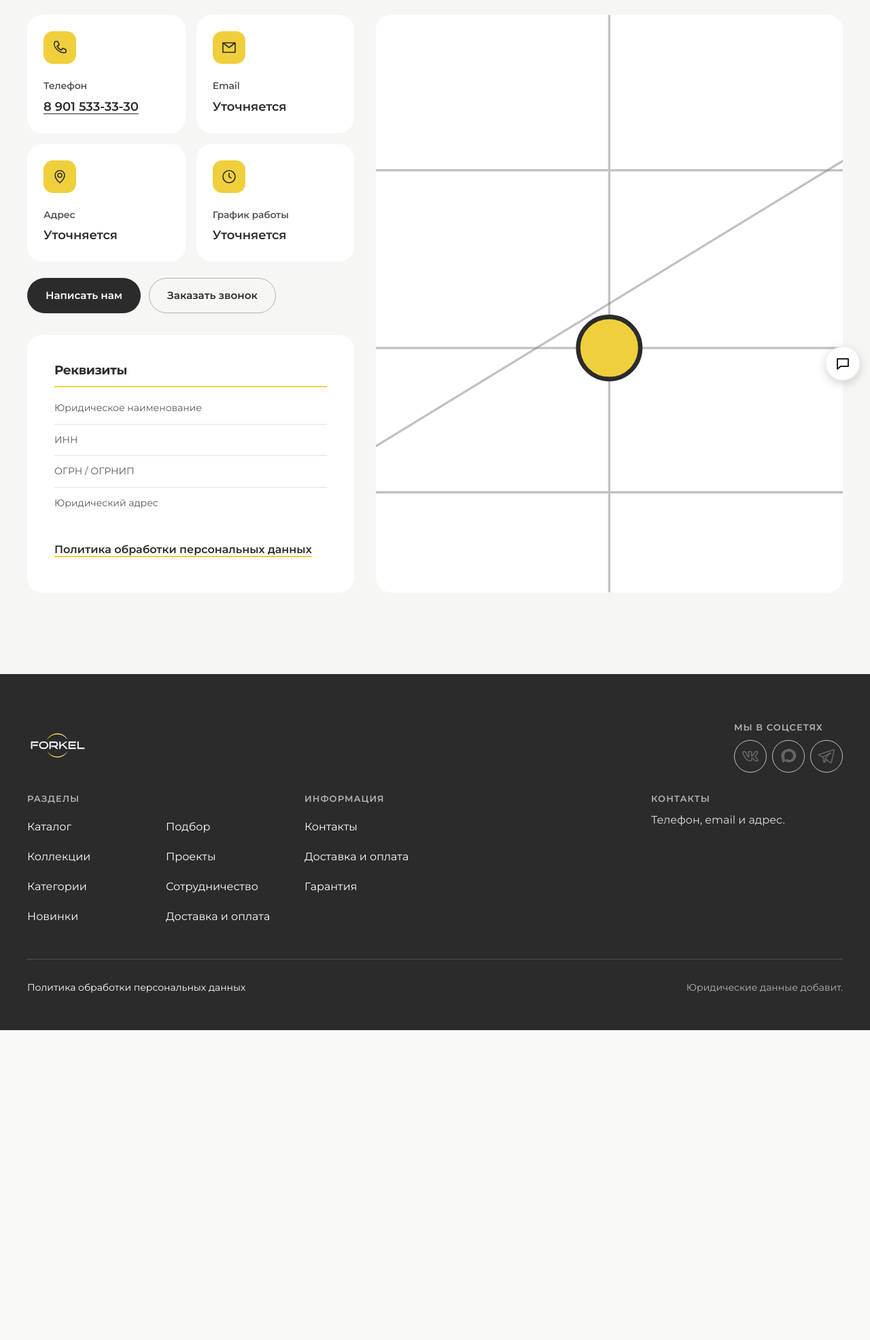
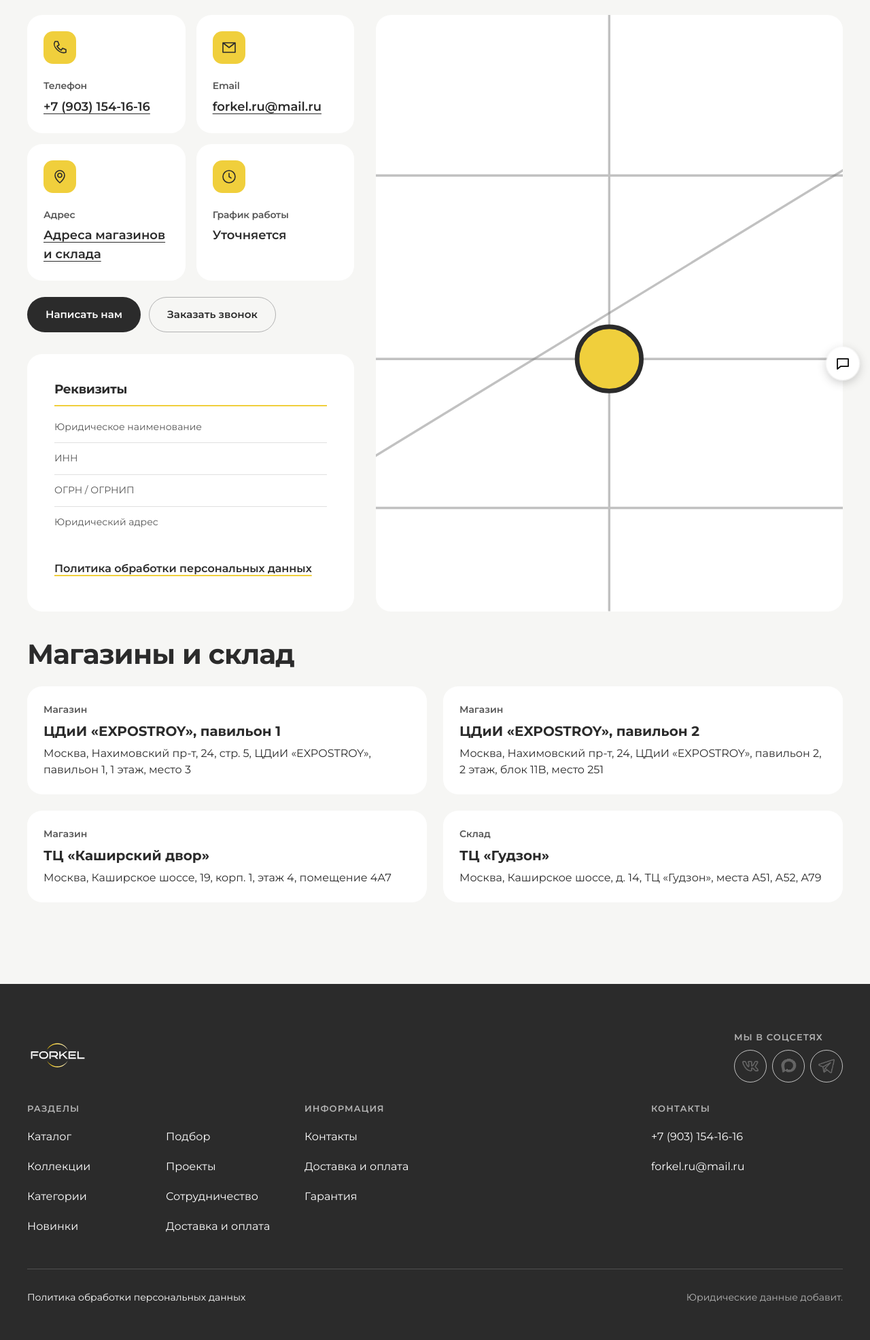
Before and after one commit to fhntv06/company_forkel_Bitrix, a PHP site: page /contacts.html in a window 1280 px wide. Shown: the part 225-2197 px from the top of the page at 68% size. Before the commit the page ends 1741 px from the top, so only its background shows below. Run offline with PHP 8.4, Linux system fonts and the light colour scheme.

Commit message:
feat(v4): адреса магазинов и склада на «Контактах» (TASK-007), телефон и email в шапке, подвале и контактах всех страниц

```diff
--- a/prototype/homepage-v4/contacts.html
+++ b/prototype/homepage-v4/contacts.html
@@ -4,7 +4,7 @@
   <meta charset="utf-8">
   <meta name="viewport" content="width=device-width, initial-scale=1">
   <title>FORKEL — контакты (прототип)</title>
-  <meta name="description" content="Прототип страницы контактов FORKEL. Телефон, email, адрес, карта и реквизиты — заглушки до получения данных.">
+  <meta name="description" content="Прототип страницы контактов FORKEL. Телефон, email, адреса магазинов и склада, карта и реквизиты (реквизиты — заглушки до получения данных).">
   <meta name="robots" content="noindex, nofollow">
   <script>document.documentElement.className = 'js';</script>
   <link rel="stylesheet" href="styles.css">
@@ -131,7 +131,7 @@
         <li class="fk-nav__mobile-only"><a class="fk-nav__link" href="index.html#delivery">Доставка и оплата</a></li>
         <li><a class="fk-nav__link" href="contacts.html" aria-current="page">Контакты</a></li>
         <li class="fk-nav__mobile-only fk-nav__account"><a class="fk-nav__link" href="account.html">Личный кабинет</a></li>
-        <li class="fk-nav__phone"><span class="fk-phone">Телефон</span></li>
+        <li class="fk-nav__phone"><a class="fk-phone" href="tel:+79031541616">+7 (903) 154-16-16</a></li>
       </ul>
     </nav>
 
@@ -154,7 +154,7 @@
         <span class="fk-vh">Корзина<span data-cart-sr></span></span>
         <span class="fk-badge" data-cart-count hidden aria-hidden="true">0</span>
       </a>
-      <span class="fk-phone fk-phone--header">Телефон</span>
+      <a class="fk-phone fk-phone--header" href="tel:+79031541616">+7 (903) 154-16-16</a>
       <button class="fk-menu-btn" type="button" aria-expanded="false" aria-controls="site-nav">Меню</button>
     </div>
   </div>
@@ -171,9 +171,9 @@
       <div class="fk-ct">
         <section class="fk-ct-connection" aria-labelledby="ct-title">
           <div class="fk-ct-channels">
-            <article class="fk-ct-channel"><span class="fk-ct-channel__icon"><svg viewBox="0 0 24 24" aria-hidden="true"><path d="M5 3h4l2 5-3 2a16 16 0 006 6l2-3 5 2v4c-9 3-21-9-16-16Z"/></svg></span><h2>Телефон</h2><p><a href="tel:+79015333330">8 901 533-33-30</a></p></article>
-            <article class="fk-ct-channel"><span class="fk-ct-channel__icon"><svg viewBox="0 0 24 24" aria-hidden="true"><path d="M3 5h18v14H3ZM3 5l9 7 9-7"/></svg></span><h2>Email</h2><p>Уточняется</p></article>
-            <article class="fk-ct-channel"><span class="fk-ct-channel__icon"><svg viewBox="0 0 24 24" aria-hidden="true"><path d="M19 10c0 5-7 11-7 11S5 15 5 10a7 7 0 1114 0ZM15 10a3 3 0 11-6 0 3 3 0 016 0Z"/></svg></span><h2>Адрес</h2><p>Уточняется</p></article>
+            <article class="fk-ct-channel"><span class="fk-ct-channel__icon"><svg viewBox="0 0 24 24" aria-hidden="true"><path d="M5 3h4l2 5-3 2a16 16 0 006 6l2-3 5 2v4c-9 3-21-9-16-16Z"/></svg></span><h2>Телефон</h2><p><a href="tel:+79031541616">+7 (903) 154-16-16</a></p></article>
+            <article class="fk-ct-channel"><span class="fk-ct-channel__icon"><svg viewBox="0 0 24 24" aria-hidden="true"><path d="M3 5h18v14H3ZM3 5l9 7 9-7"/></svg></span><h2>Email</h2><p><a href="mailto:forkel.ru@mail.ru">forkel.ru@mail.ru</a></p></article>
+            <article class="fk-ct-channel"><span class="fk-ct-channel__icon"><svg viewBox="0 0 24 24" aria-hidden="true"><path d="M19 10c0 5-7 11-7 11S5 15 5 10a7 7 0 1114 0ZM15 10a3 3 0 11-6 0 3 3 0 016 0Z"/></svg></span><h2>Адрес</h2><p><a href="#ct-places">Адреса магазинов и склада</a></p></article>
             <article class="fk-ct-channel"><span class="fk-ct-channel__icon"><svg viewBox="0 0 24 24" aria-hidden="true"><path d="M21 12a9 9 0 11-18 0 9 9 0 0118 0ZM12 7v5l3 2"/></svg></span><h2>График работы</h2><p>Уточняется</p></article>
           </div>
           <p class="fk-ct-actions"><button class="fk-btn fk-btn--primary" type="button" data-feedback aria-haspopup="dialog">Написать нам</button> <button class="fk-btn fk-btn--secondary" type="button" data-callback aria-haspopup="dialog">Заказать звонок</button></p>
@@ -195,6 +195,31 @@
           <p class="fk-ct-links"><a class="fk-link fk-link--tap" href="#" data-stub="Страница политики не создана.">Политика обработки персональных данных</a></p>
         </section>
       </div>
+      <section class="fk-ct-places" id="ct-places" aria-labelledby="ct-places-title">
+        <h2 class="fk-ct-places__title" id="ct-places-title">Магазины и склад</h2>
+        <ul class="fk-ct-places__list">
+          <li class="fk-ct-place">
+            <p class="fk-ct-place__type">Магазин</p>
+            <h3>ЦДиИ «EXPOSTROY», павильон 1</h3>
+            <address>Москва, Нахимовский пр-т, 24, стр. 5, ЦДиИ «EXPOSTROY», павильон 1, 1 этаж, место 3</address>
+          </li>
+          <li class="fk-ct-place">
+            <p class="fk-ct-place__type">Магазин</p>
+            <h3>ЦДиИ «EXPOSTROY», павильон 2</h3>
+            <address>Москва, Нахимовский пр-т, 24, ЦДиИ «EXPOSTROY», павильон 2, 2 этаж, блок 11B, место 251</address>
+          </li>
+          <li class="fk-ct-place">
+            <p class="fk-ct-place__type">Магазин</p>
+            <h3>ТЦ «Каширский двор»</h3>
+            <address>Москва, Каширское шоссе, 19, корп. 1, этаж 4, помещение 4А7</address>
+          </li>
+          <li class="fk-ct-place">
+            <p class="fk-ct-place__type">Склад</p>
+            <h3>ТЦ «Гудзон»</h3>
+            <address>Москва, Каширское шоссе, д. 14, ТЦ «Гудзон», места А51, А52, А79</address>
+          </li>
+        </ul>
+      </section>
     </div>
   </main>
 
@@ -254,7 +279,8 @@
         </nav>
         <div class="fk-footer__contacts">
           <h2>Контакты</h2>
-          <p>Телефон, email и адрес.</p>
+          <p><a href="tel:+79031541616">+7 (903) 154-16-16</a></p>
+          <p><a href="mailto:forkel.ru@mail.ru">forkel.ru@mail.ru</a></p>
         </div>
       </div>
     </div>
--- a/prototype/homepage-v4/css/contacts.css
+++ b/prototype/homepage-v4/css/contacts.css
@@ -38,3 +38,13 @@
 .fk-ct-channel a { color:inherit; text-decoration:underline; text-underline-offset:4px; }
 @media(min-width:1024px) { .fk-ct > .fk-ct-connection:first-child { padding:0; } }
 @media(max-width:479px) { .fk-ct-channels { grid-template-columns:1fr; } }
+
+/* TASK-007: адреса магазинов и склада — карточки в 2 колонки от 768 px, из одной — ниже. Секция вне сетки .fk-ct. */
+.fk-ct-places { margin-top:40px; scroll-margin-top:calc(var(--fk-header-h) + 16px); }
+.fk-ct-places__title { margin:0 0 24px; font-size:var(--fk-fs-h2); line-height:1.15; font-weight:700; letter-spacing:-0.02em; overflow-wrap:break-word; }
+.fk-ct-places__list { display:grid; grid-template-columns:minmax(0,1fr); gap:var(--fk-col-gap); margin:0; padding:0; list-style:none; }
+.fk-ct-place { display:grid; gap:8px; align-content:start; min-width:0; padding:24px; border-radius:var(--fk-r-lg); background:var(--fk-surface); }
+.fk-ct-place__type { margin:0; font-size:var(--fk-fs-small); font-weight:600; color:var(--fk-ink-muted); }
+.fk-ct-place h3 { margin:0; font-size:1.25rem; line-height:1.25; letter-spacing:0; font-weight:700; overflow-wrap:break-word; }
+.fk-ct-place address { margin:0; font-style:normal; font-size:1rem; line-height:1.5; overflow-wrap:break-word; }
+@media (min-width:768px) { .fk-ct-places__list { grid-template-columns:repeat(2,minmax(0,1fr)); } }
--- a/prototype/homepage-v4/css/header.css
+++ b/prototype/homepage-v4/css/header.css
@@ -39,7 +39,8 @@
 .fk-nav-fallback { display: none; }
 
 /* Телефон: номера нет, показана (контакты предоставит) */
-.fk-phone { display: inline-block; padding: 8px 14px; white-space: nowrap; font-size: .875rem; line-height: 1.3; color: var(--ink); border: 1px dashed var(--silver); border-radius: var(--r-s); background: var(--bg); }
+.fk-phone { display: inline-flex; align-items: center; min-height: 44px; padding: 0 14px; white-space: nowrap; font-size: .875rem; font-weight: 600; line-height: 1.3; color: var(--ink); text-decoration: none; border-radius: 999px; }
+.fk-phone:hover { background: var(--veil); }
 .fk-phone--header { display: none; }
 .fk-nav__phone { margin-top: 16px; }
 
@@ -78,7 +79,7 @@
   .fk-search-btn:hover { background: var(--veil); }
   .fk-search-btn__text { display: inline; font-size: .875rem; }
 }
-@media (min-width: 1536px) { .fk-phone--header { display: inline-block; margin-right: 8px; } }
+@media (min-width: 1536px) { .fk-phone--header { display: inline-flex; margin-right: 8px; } }
 /* Узкие экраны (360): четыре кнопки и «Меню» должны помещаться без горизонтальной прокрутки */
 @media (max-width: 399px) {
   .fk-header__row { gap: 4px; }
```
Also changed, not shown: prototype/homepage-v4/about.html (+4 -3 lines), prototype/homepage-v4/account.html (+4 -3 lines), prototype/homepage-v4/cart.html (+4 -3 lines), prototype/homepage-v4/catalog.html (+4 -3 lines), prototype/homepage-v4/checkout.html (+4 -3 lines), prototype/homepage-v4/collection.html (+4 -3 lines), prototype/homepage-v4/configurator.html (+4 -3 lines), prototype/homepage-v4/cooperation.html (+4 -3 lines), prototype/homepage-v4/favorites.html (+4 -3 lines), prototype/homepage-v4/index.html (+4 -3 lines), prototype/homepage-v4/new.html (+4 -3 lines), prototype/homepage-v4/product.html (+4 -3 lines), prototype/homepage-v4/project.html (+4 -3 lines), prototype/homepage-v4/projects.html (+4 -3 lines), 2 more files.
